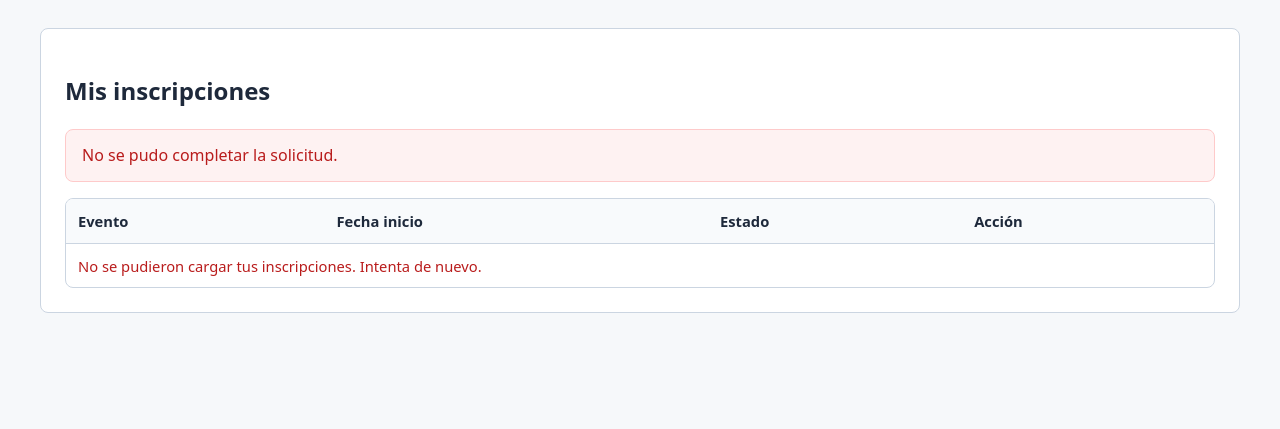
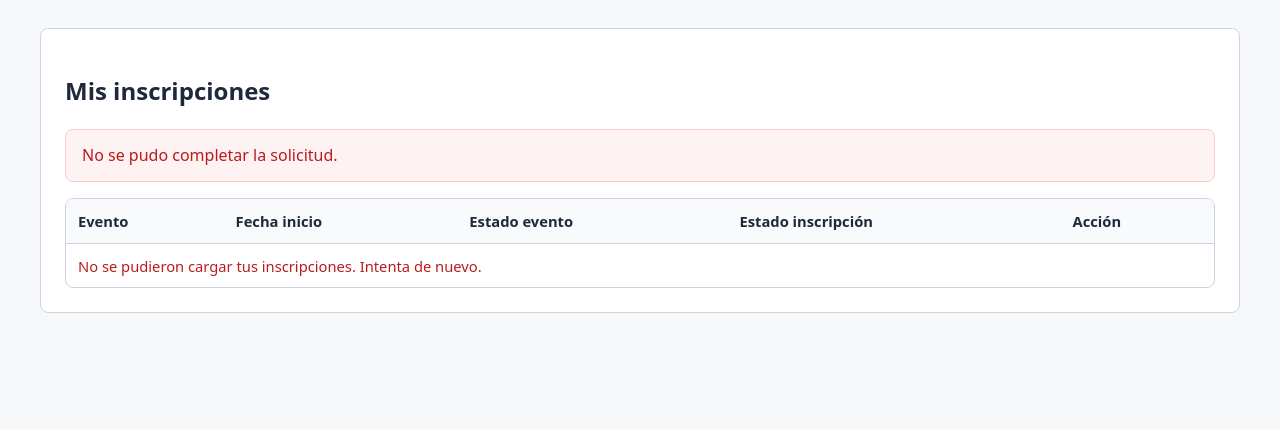
Before and after one commit to EmanuelChavarria/Eventos_Actividades_Academicas_itm, a Python web app: template app/templates/inscripciones/mias.html in a window 1280 px wide. Shown: the part 69-498 px from the top of the page. Run offline with Jinja, Linux system fonts and the light colour scheme; the template is opened without the code that fills it, so the values that code supplies are empty.

Commit message:
fix(ui): distingue estado evento e inscripcion en mis inscripciones

```diff
--- a/app/static/css/styles.css
+++ b/app/static/css/styles.css
@@ -410,3 +410,8 @@ body {
   gap: 0.45rem;
   align-items: center;
 }
+
+.texto-tenue {
+  color: var(--color-texto-suave);
+  font-size: 0.88rem;
+}
--- a/app/static/js/inscripciones.js
+++ b/app/static/js/inscripciones.js
@@ -15,6 +15,42 @@ import {
 const tabla = document.getElementById("tabla-mis-inscripciones");
 const cuerpo = document.getElementById("cuerpo-mis-inscripciones");
 const alerta = document.getElementById("alerta-mis-inscripciones");
+
+const TOTAL_COLUMNAS = 5;
+
+function crearBadgeEstadoEvento(estadoEvento) {
+  return crearNodo("span", {
+    texto: estadoEvento,
+    clase: `insignia insignia-${estadoEvento}`,
+  });
+}
+
+function crearBadgeEstadoInscripcion(estado) {
+  if (estado === "activa") {
+    return crearNodo("span", {
+      texto: "Inscrito",
+      clase: "insignia insignia-publicado",
+    });
+  }
+  if (estado === "cancelada") {
+    return crearNodo("span", {
+      texto: "Cancelada",
+      clase: "insignia insignia-cancelado",
+    });
+  }
+  return crearNodo("span", {
+    texto: estado,
+    clase: "insignia",
+  });
+}
+
+function puedeCancelarInscripcion(inscripcion) {
+  if (inscripcion.estado !== "activa" || inscripcion.estado_evento !== "publicado") {
+    return false;
+  }
+  const inicioMs = new Date(inscripcion.fecha_inicio_evento).getTime();
+  return Number.isNaN(inicioMs) || inicioMs > Date.now();
+}
 
 async function cargarMisInscripciones({ limpiarAlerta = true } = {}) {
   if (!cuerpo) {
@@ -36,7 +72,7 @@ async function cargarMisInscripciones({ limpiarAlerta = true } = {}) {
       texto: "No se pudieron cargar tus inscripciones. Intenta de nuevo.",
       clase: "texto-error",
     });
-    celda.colSpan = 4;
+    celda.colSpan = TOTAL_COLUMNAS;
     cuerpo.firstElementChild.appendChild(celda);
     mostrarAlerta(alerta, extraerMensajeError(error), "error");
   }
@@ -65,7 +101,7 @@ function renderizarLista(inscripciones) {
     const celda = crearNodo("td", {
       texto: "No tienes inscripciones registradas.",
     });
-    celda.colSpan = 4;
+    celda.colSpan = TOTAL_COLUMNAS;
     fila.appendChild(celda);
     cuerpo.appendChild(fila);
     return;
@@ -75,33 +111,51 @@ function renderizarLista(inscripciones) {
     const fila = crearNodo("tr", {});
     fila.dataset.inscripcionId = String(inscripcion.id);
 
-    const esActiva = inscripcion.estado === "activa";
+    fila.appendChild(
+      crearNodo("td", {
+        texto: inscripcion.titulo_evento,
+        clase: "col-titulo",
+      }),
+    );
+    fila.appendChild(
+      crearNodo("td", {
+        texto: formatearFechaBogota(inscripcion.fecha_inicio_evento),
+        clase: "col-fecha",
+      }),
+    );
 
-    const celdas = [
-      { texto: inscripcion.titulo_evento },
-      {
-        texto: formatearFechaBogota(inscripcion.fecha_inicio_evento),
-      },
-      {
-        texto: inscripcion.estado_evento,
-      },
-    ];
+    const celdaEstadoEvento = crearNodo("td", {});
+    celdaEstadoEvento.appendChild(crearBadgeEstadoEvento(inscripcion.estado_evento));
+    fila.appendChild(celdaEstadoEvento);
 
-    for (const celdaInfo of celdas) {
-      fila.appendChild(crearNodo("td", celdaInfo));
-    }
+    const celdaEstadoInscripcion = crearNodo("td", {});
+    celdaEstadoInscripcion.appendChild(crearBadgeEstadoInscripcion(inscripcion.estado));
+    fila.appendChild(celdaEstadoInscripcion);
 
-    const celdaAccion = crearNodo("td", {});
-    if (esActiva) {
+    const celdaAccion = crearNodo("td", { clase: "col-acciones" });
+    if (puedeCancelarInscripcion(inscripcion)) {
       const btnCancelar = crearNodo("button", {
-        texto: "Cancelar",
+        texto: "Cancelar inscripción",
         clase: "btn-secundario btn-compacto",
       });
+      btnCancelar.type = "button";
       btnCancelar.dataset.inscripcionId = String(inscripcion.id);
       btnCancelar.onclick = () => cancelarInscripcion(inscripcion.id);
       celdaAccion.appendChild(btnCancelar);
+    } else if (inscripcion.estado === "cancelada") {
+      celdaAccion.appendChild(
+        crearNodo("span", {
+          texto: "Cancelada por el usuario",
+          clase: "texto-tenue",
+        }),
+      );
     } else {
-      celdaAccion.appendChild(crearNodo("span", { texto: "—" }));
+      celdaAccion.appendChild(
+        crearNodo("span", {
+          texto: "Sin acciones",
+          clase: "texto-tenue",
+        }),
+      );
     }
     fila.appendChild(celdaAccion);
 
@@ -127,7 +181,7 @@ async function cancelarInscripcion(inscripcionId) {
     await cargarMisInscripciones({ limpiarAlerta: false });
   } catch (error) {
     btn.disabled = false;
-    btn.textContent = "Cancelar";
+    btn.textContent = "Cancelar inscripción";
     mostrarAlerta(alerta, extraerMensajeError(error), "error");
   }
 }
--- a/app/templates/inscripciones/mias.html
+++ b/app/templates/inscripciones/mias.html
@@ -14,13 +14,14 @@
           <tr>
             <th>Evento</th>
             <th class="col-fecha">Fecha inicio</th>
-            <th>Estado</th>
+            <th>Estado evento</th>
+            <th>Estado inscripci&oacute;n</th>
             <th class="col-acciones">Acci&oacute;n</th>
           </tr>
         </thead>
         <tbody id="cuerpo-mis-inscripciones">
           <tr>
-            <td colspan="4">Cargando inscripciones...</td>
+            <td colspan="5">Cargando inscripciones...</td>
           </tr>
         </tbody>
       </table>
```
